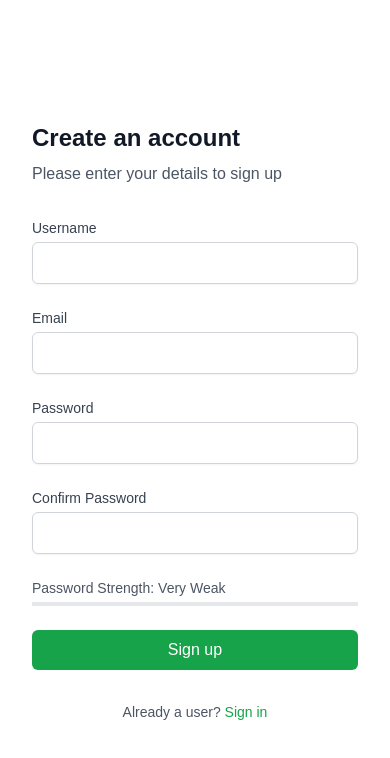
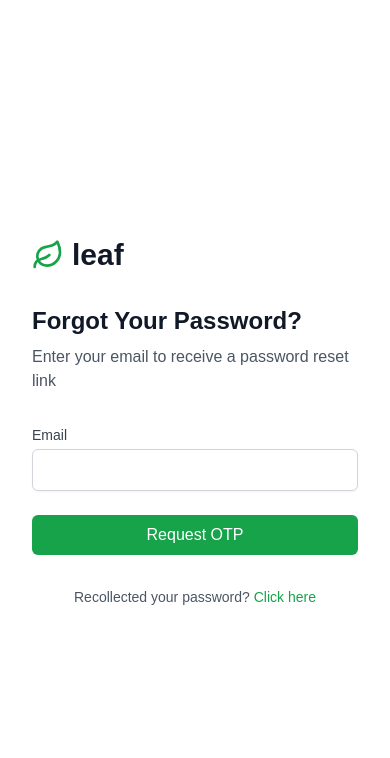
Before and after one commit to SriragHariharan/leaf-auth-micro_frontend, a React app: page / in a window 390 px wide. Shown: the top 758 px of the page. Built offline with nearby package versions, Linux system fonts and the light colour scheme.

Commit message:
Created a confirm email page used for getting user's email for sending otp for password reset.

```diff
--- a/src/App.tsx
+++ b/src/App.tsx
@@ -3,7 +3,7 @@ import ReactDOM from 'react-dom/client'
 
 import './index.scss'
 import { ImageCarousel } from './components/ImageCarousel'
-import { SignupForm } from './components/SignupForm'
+import { EnterEmailForm } from './components/EnterEmailForm'
 
 const App = () => (
     <div className="h-screen w-screen flex">
@@ -11,7 +11,7 @@ const App = () => (
         <ImageCarousel />
       </div>
       <div className="w-full lg:w-1/2 h-full bg-white">
-        <SignupForm />
+        <EnterEmailForm />
       </div>
     </div>
 )
--- /dev/null
+++ b/src/components/EnterEmailForm.tsx
@@ -0,0 +1,75 @@
+import React from 'react';
+import { Leaf } from 'lucide-react';
+import { useForm } from 'react-hook-form';
+
+interface FormData {
+  email: string;
+}
+
+export const EnterEmailForm = () => {
+  const {
+    register,
+    handleSubmit,
+    formState: { errors },
+  } = useForm<FormData>({
+    defaultValues: {
+      email: '',
+    },
+  });
+
+  const onSubmit = (data: FormData) => {
+    console.log(data);
+  };
+
+  return (
+    <div className="h-full w-full flex flex-col justify-center items-center px-8 lg:px-16">
+      <div className="w-full max-w-md">
+        <div className="flex items-center gap-2 mb-8">
+          <Leaf className="h-8 w-8 text-green-600" />
+          <h1 className="text-3xl font-bold text-gray-900">leaf</h1>
+        </div>
+
+        <h2 className="text-2xl font-semibold text-gray-900 mb-2">Forgot Your Password?</h2>
+        <p className="text-gray-600 mb-8">Enter your email to receive a password reset link</p>
+
+        <form onSubmit={handleSubmit(onSubmit)} className="space-y-6">
+          {/* Email Field */}
+          <div>
+            <label htmlFor="email" className="block text-sm font-medium text-gray-700">
+              Email
+            </label>
+            <input
+              id="email"
+              type="email"
+              {...register('email', {
+                required: 'Email is required',
+                pattern: {
+                  value: /^[a-zA-Z0-9._-]+@[a-zA-Z0-9.-]+\.[a-zA-Z]{2,4}$/,
+                  message: 'Invalid email address',
+                },
+              })}
+              className="mt-1 block w-full rounded-md border border-gray-300 px-3 py-2 shadow-sm focus:border-green-500 focus:outline-none focus:ring-1 focus:ring-green-500"
+            />
+            {errors.email && (
+              <p className="mt-1 text-sm text-red-500">{errors.email.message}</p>
+            )}
+          </div>
+
+          <button
+            type="submit"
+            className="w-full rounded-md bg-green-600 py-2 px-4 text-white font-medium hover:bg-green-700 focus:outline-none focus:ring-2 focus:ring-green-500 focus:ring-offset-2"
+          >
+            Request OTP
+          </button>
+        </form>
+
+        <p className="mt-8 text-center text-sm text-gray-600">
+          Recollected your password?{' '}
+          <span className="font-medium text-green-600 hover:text-green-500">
+            Click here
+          </span>
+        </p>
+      </div>
+    </div>
+  );
+};
```
